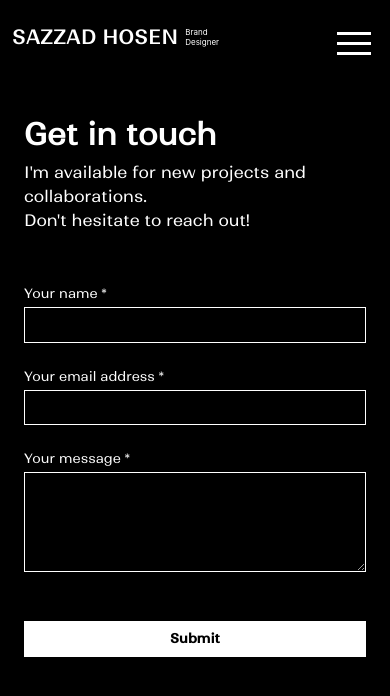
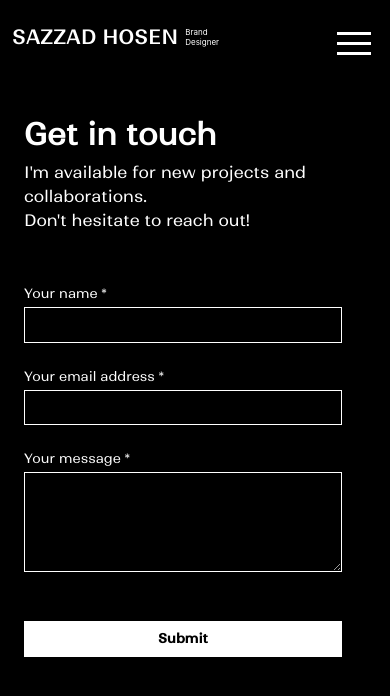
Before and after one commit to monirul360/sazzad-portfolio, a React (Create React App) app: page /contact in a window 390 px wide. Shown: the top 696 px of the page. Built offline with nearby package versions, Linux system fonts and the light colour scheme; no server answers.

Commit message:
dashboard system bag fix

```diff
--- a/src/App.css
+++ b/src/App.css
@@ -244,7 +244,7 @@ ul {
 }
 
 /* contact */
-.contact {
+.contact .row {
   background-color: #000000;
   width: 100%;
   height: 100vh;
@@ -743,14 +743,9 @@ ul {
     padding-left: 15px;
   }
 
-  .contact {
-    background-color: #000000;
+  .contact .row {
     width: 100%;
     height: 100%;
-    margin-bottom: 80px;
-    display: flex;
-    justify-content: center;
-    align-items: center;
   }
 
   .monirul {
--- a/src/App.js
+++ b/src/App.js
@@ -38,9 +38,7 @@ function App() {
           <Route path='/login' element={<Login></Login>}></Route>
           <Route path='/addwork' element={<Addwork></Addwork>}></Route>
           <Route path='/dashboard' element={
-            <Require>
-              <Dashboard></Dashboard>
-            </Require>
+            <Dashboard></Dashboard>
           }>
             <Route index element={<View></View>}></Route>
             <Route path='addwork' element={<Addwork></Addwork>}></Route>
--- a/src/Page/Contact/Form.js
+++ b/src/Page/Contact/Form.js
@@ -4,12 +4,10 @@ import { useForm, ValidationError } from '@formspree/react';
 function ContactForm() {
     const [state, handleSubmit] = useForm("meqdorjk");
     if (state.succeeded) {
-        return <div className='tnx-contact'>
-            <div>
-                <h1> Thanks for Contact!</h1>
-                <p>I will come to you shortly.</p>
-            </div>
-        </div>;
+        return <div className='contact-from'>
+            <h2 className='text-white'>Thanks for Contact!</h2>
+            <p>I will come to you shortly.</p>
+        </div>
     }
     return (
         <>
--- a/src/Page/Dashboard/DashtopBar.js
+++ b/src/Page/Dashboard/DashtopBar.js
@@ -2,10 +2,9 @@ import React from 'react';
 import { useAuthState } from 'react-firebase-hooks/auth';
 import { Link } from 'react-router-dom';
 import auth from '../../firebase';
-
+import sazzad from './../../image/About/sazzad.jpg';
 const DashtopBar = () => {
     const [user] = useAuthState(auth);
-    console.log(user.photoURL);
     return (
         <div>
             <section id="top-bar">
@@ -26,7 +25,7 @@ const DashtopBar = () => {
                         </div>
 
                         <div class="admin-photo">
-                            <img src={user.photoURL} alt="" />
+                            <img src={sazzad} alt="" />
                         </div>
 
                     </div>
```
